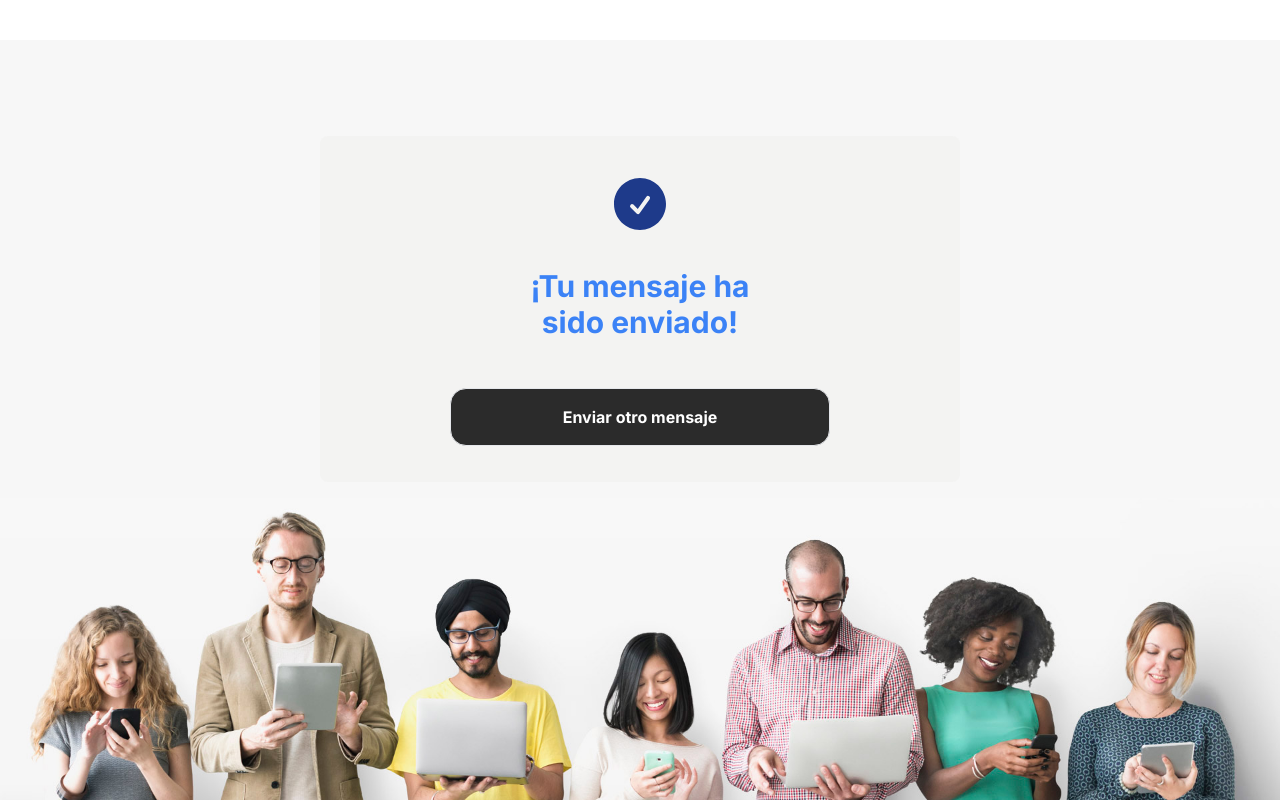
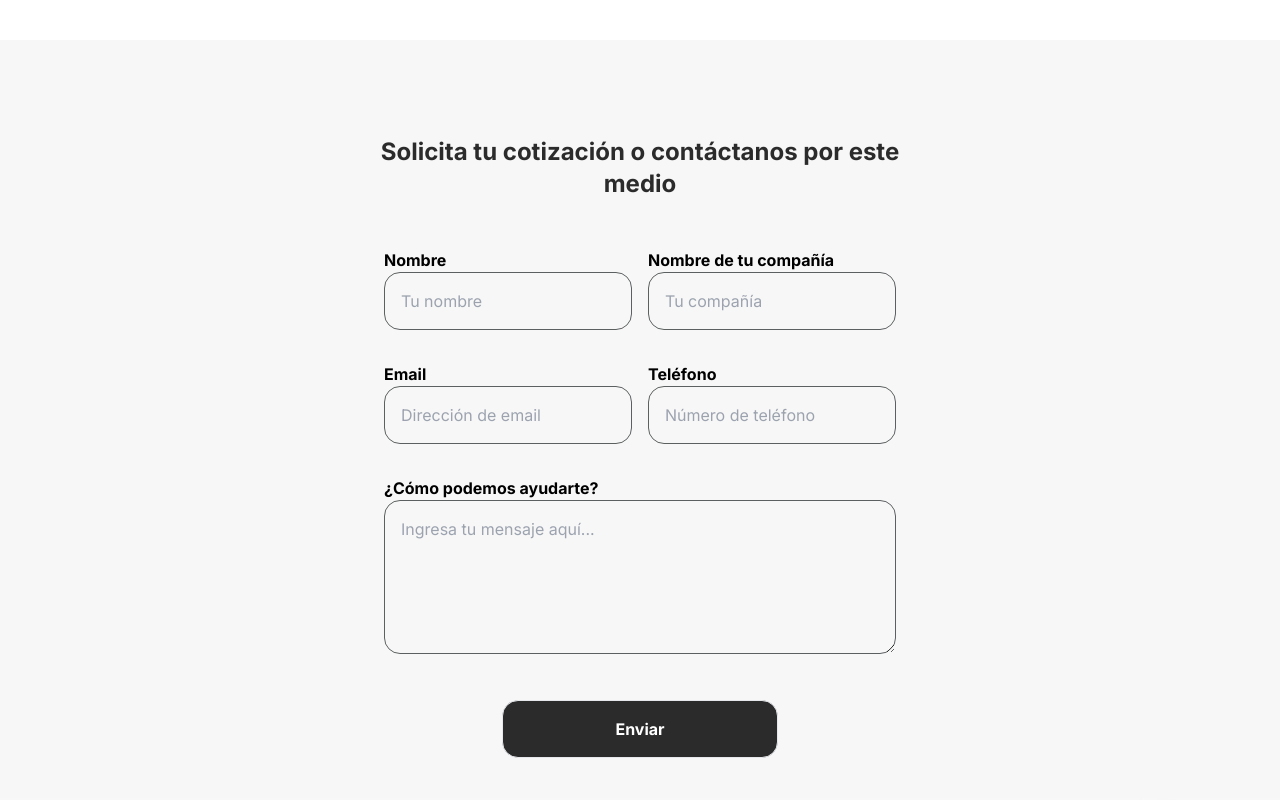
Before and after one commit to DanyRomero/conimex, a Next.js app: page / in a window 1280 px wide. Shown: the part 6220-7020 px from the top of the page. Built offline with nearby package versions, Linux system fonts and the light colour scheme.

Commit message:
change variable for the form

```diff
--- a/components/home/Contact.tsx
+++ b/components/home/Contact.tsx
@@ -14,7 +14,7 @@ type FormValues = {
 };
 
 const Contact = () => {
-  const [confirmation, setConfirmation] = useState(true);
+  const [confirmation, setConfirmation] = useState(false);
   const {
     register,
     handleSubmit,
```
